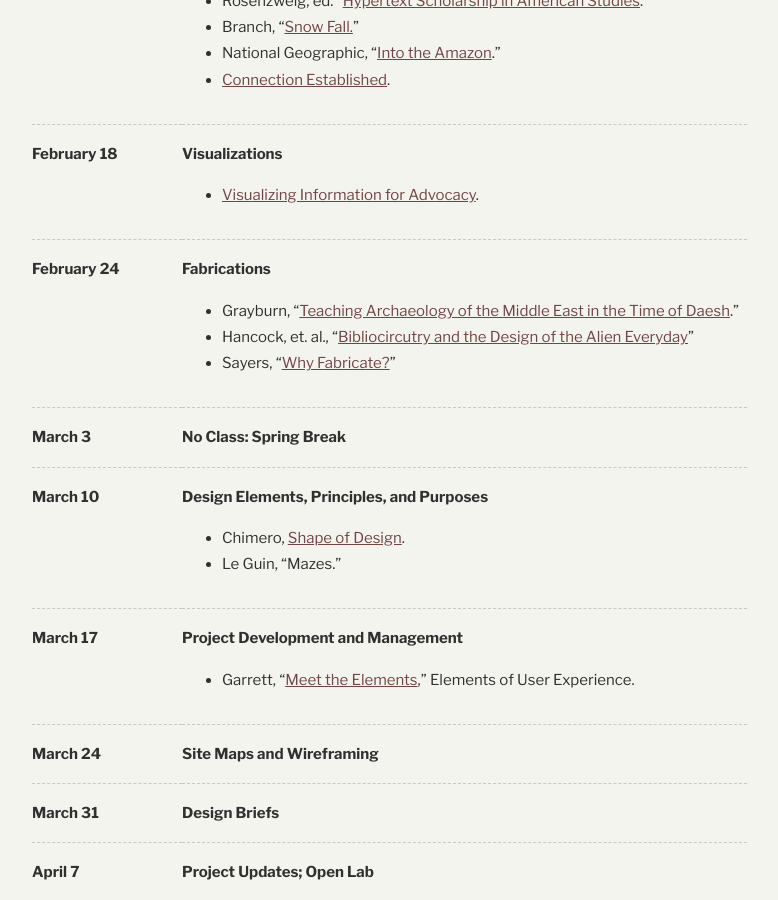
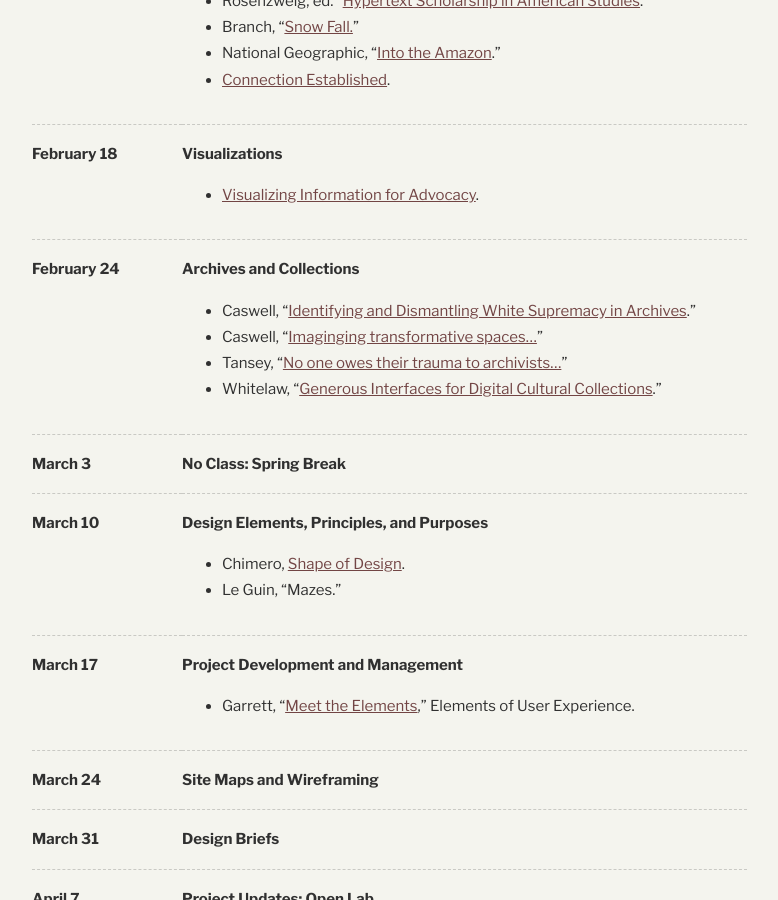
Before and after one commit to jeremyboggs/jeremyboggs.net, a Jekyll site: the page built from _courses/digitalpublichumanities.html, in a window 1280 px wide and 900 px high, scrolled down 1569 px. Shown: the whole window, without its empty margins (222-1000 px from the left). Built offline with Jekyll 4.4.1, drawn with Linux system fonts in a browser that asks for light colours.

Commit message:
Adjusts schedule.

```diff
--- a/_courses/digitalpublichumanities.html
+++ b/_courses/digitalpublichumanities.html
@@ -82,12 +82,14 @@ email: jeremy.boggs@georgetown.edu
 </tr>
 <tr>
 <th>February 24</th>
-<td><strong>Fabrications</strong>
-<ul>
-    <li>Grayburn, “<a href="https://scholarslab.lib.virginia.edu/blog/teaching-archaeology-of-the-middle-east-in-the-time-of-daesh-the-merits-of-incorporating-allahyaris-material-speculation-with-3d-printing/">Teaching Archaeology of the Middle East in the Time of Daesh</a>.”</li>
-    <li>Hancock, et. al., “<a href="https://www.karikraus.com/?p=334">Bibliocircutry and the Design of the Alien Everyday</a>”</li>
-    <li>Sayers, “<a href="https://src-online.ca/index.php/src/article/view/209">Why Fabricate?</a>”</li>
-</td>
+<td><strong>Archives and Collections</strong>
+    <ul>
+    <li>Caswell, “<a href="https://www.gracenbrilmyer.com/dismantling_whiteSupremacy_archives3.pdf">Identifying and Dismantling White Supremacy in Archives</a>.”</li>
+    <li>Caswell, “<a href="https://link.springer.com/article/10.1007/s10502-018-9286-7">Imaginging transformative spaces…</a>”</li>
+    <li>Tansey, “<a href="https://eiratansey.com/2020/06/05/no-one-owes-their-trauma-to-archivists-or-the-commodification-of-contemporaneous-collecting/">No one owes their trauma to archivists…</a>”</li>
+    <li>Whitelaw, “<a href="http://www.digitalhumanities.org/dhq/vol/9/1/000205/000205.html">Generous Interfaces for Digital Cultural Collections</a>.”</li>
+    </ul>
+    </td>
 </tr>
 <tr>
 <th>March 3</th>
```
